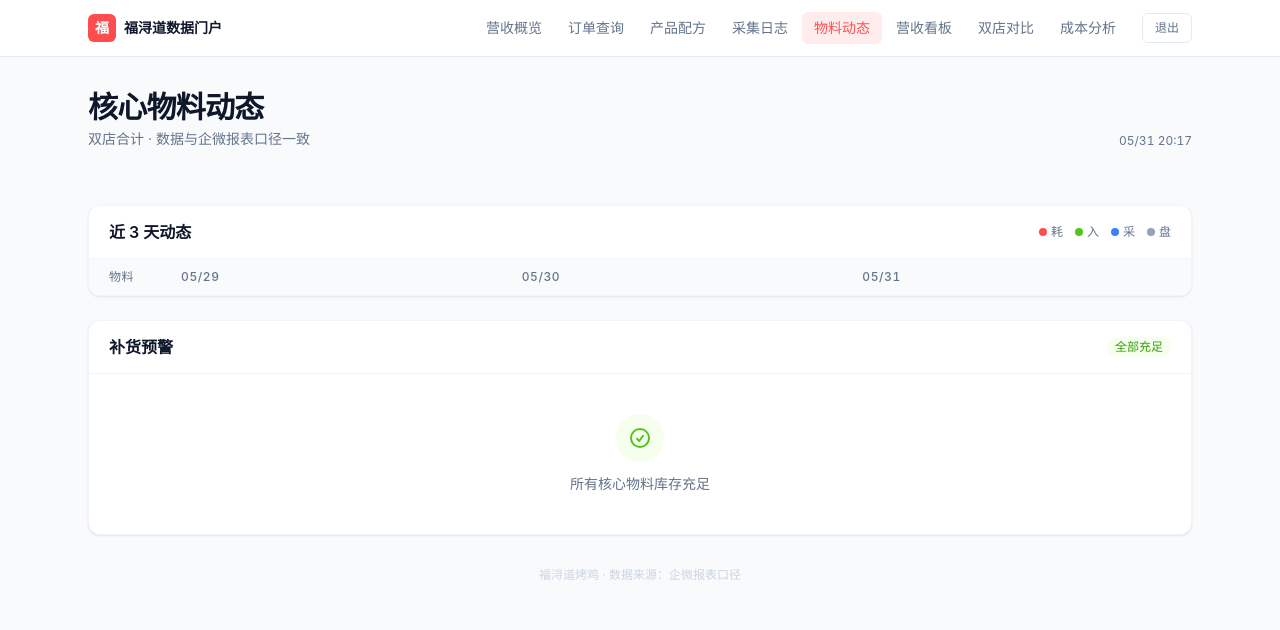
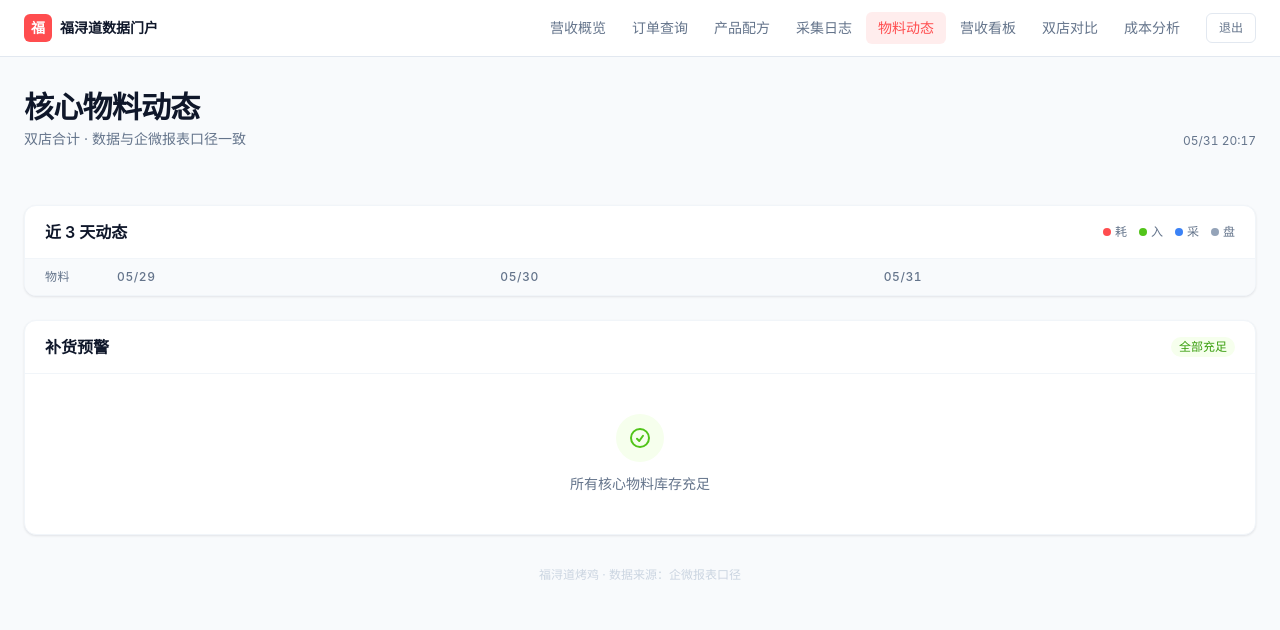
Before and after one commit to chenfengcn897/chicken-store-portal, a Flask app: page /dashboard in a window 1280 px wide. Shown: the top 630 px of the page. Run offline with Flask 3, Linux system fonts and the light colour scheme; the visitor is signed in with stand-in values (Sample User, id 1); data that the repository does not hold is empty; some libraries are stand-ins or nearby versions.

Commit message:
[developer] 统一容器宽度：所有页面 max-w-7xl 与 base.html 对齐

```diff
--- a/templates/cost_analysis.html
+++ b/templates/cost_analysis.html
@@ -38,7 +38,7 @@ tailwind.config = {
 
 <!-- 顶部导航 -->
 <nav class="bg-white border-b border-slate-200 sticky top-0 z-30">
-  <div class="max-w-6xl mx-auto px-4 sm:px-6 h-14 flex items-center justify-between">
+  <div class="max-w-7xl mx-auto px-4 sm:px-6 h-14 flex items-center justify-between">
     <a href="{{ url_for('revenue') }}" class="flex items-center gap-2 shrink-0">
       <div class="w-7 h-7 rounded-md bg-brand text-white flex items-center justify-center text-sm font-bold select-none">福</div>
       <span class="font-semibold text-ink-900 text-sm hidden sm:block">福浔道数据门户</span>
@@ -149,7 +149,7 @@ tailwind.config = {
   })();
 </script>
 
-<main class="max-w-6xl mx-auto px-4 sm:px-6 py-6 sm:py-8">
+<main class="max-w-7xl mx-auto px-4 sm:px-6 py-6 sm:py-8">
 
   <!-- 标题 -->
   <header class="flex items-end justify-between mb-6">
--- a/templates/dashboard.html
+++ b/templates/dashboard.html
@@ -34,7 +34,7 @@ tailwind.config = {
 
 <!-- 顶部导航 -->
 <nav class="bg-white border-b border-slate-200 sticky top-0 z-30">
-  <div class="max-w-6xl mx-auto px-4 sm:px-6 h-14 flex items-center justify-between">
+  <div class="max-w-7xl mx-auto px-4 sm:px-6 h-14 flex items-center justify-between">
     <a href="{{ url_for('revenue') }}" class="flex items-center gap-2 shrink-0">
       <div class="w-7 h-7 rounded-md bg-brand text-white flex items-center justify-center text-sm font-bold select-none">福</div>
       <span class="font-semibold text-ink-900 text-sm hidden sm:block">福浔道数据门户</span>
@@ -145,7 +145,7 @@ tailwind.config = {
   })();
 </script>
 
-<main class="max-w-6xl mx-auto px-4 sm:px-6 py-6 sm:py-8">
+<main class="max-w-7xl mx-auto px-4 sm:px-6 py-6 sm:py-8">
 
   <!-- 标题区 -->
   <header class="flex items-end justify-between mb-6">
--- a/templates/revenue_dashboard.html
+++ b/templates/revenue_dashboard.html
@@ -37,7 +37,7 @@ tailwind.config = {
 
 <!-- 顶部导航 -->
 <nav class="bg-white border-b border-slate-200 sticky top-0 z-30">
-  <div class="max-w-6xl mx-auto px-4 sm:px-6 h-14 flex items-center justify-between">
+  <div class="max-w-7xl mx-auto px-4 sm:px-6 h-14 flex items-center justify-between">
     <a href="{{ url_for('revenue') }}" class="flex items-center gap-2 shrink-0">
       <div class="w-7 h-7 rounded-md bg-brand text-white flex items-center justify-center text-sm font-bold select-none">福</div>
       <span class="font-semibold text-ink-900 text-sm hidden sm:block">福浔道数据门户</span>
@@ -148,7 +148,7 @@ tailwind.config = {
   })();
 </script>
 
-<main class="max-w-6xl mx-auto px-4 sm:px-6 py-6 sm:py-8">
+<main class="max-w-7xl mx-auto px-4 sm:px-6 py-6 sm:py-8">
 
   <!-- 标题 -->
   <header class="flex items-end justify-between mb-6">
--- a/templates/shops_compare.html
+++ b/templates/shops_compare.html
@@ -13,7 +13,7 @@ tailwind.config={theme:{extend:{colors:{brand:{DEFAULT:'#FF4D4F',soft:'#FFF1F0',
 </head>
 <body class="bg-slate-50 text-ink-900 font-sans">
 <nav class="bg-white border-b border-slate-200 sticky top-0 z-30">
-  <div class="max-w-6xl mx-auto px-4 sm:px-6 h-14 flex items-center justify-between">
+  <div class="max-w-7xl mx-auto px-4 sm:px-6 h-14 flex items-center justify-between">
     <a href="{{ url_for('revenue') }}" class="flex items-center gap-2 shrink-0">
       <div class="w-7 h-7 rounded-md bg-brand text-white flex items-center justify-center text-sm font-bold select-none">福</div>
       <span class="font-semibold text-ink-900 text-sm hidden sm:block">福浔道数据门户</span>
@@ -123,7 +123,7 @@ tailwind.config={theme:{extend:{colors:{brand:{DEFAULT:'#FF4D4F',soft:'#FFF1F0',
     t.addEventListener('click',function(){var h=m.classList.toggle('hidden');o.classList.toggle('hidden',!h);c.classList.toggle('hidden',h);});
   })();
 </script>
-<main class="max-w-6xl mx-auto px-4 sm:px-6 py-6 sm:py-8">
+<main class="max-w-7xl mx-auto px-4 sm:px-6 py-6 sm:py-8">
 <header class="flex items-end justify-between mb-6"><div><h1 class="text-2xl sm:text-3xl font-bold tracking-tight">双店对比</h1><p class="text-sm text-ink-500 mt-1">五四北店 vs 湖前店 · 营收 / 平台 / 库存全面对比</p></div><span class="text-xs text-ink-500 num-tabular">{{ now.strftime("%m/%d %H:%M") if now else "" }}</span></header>
 <section class="grid grid-cols-1 sm:grid-cols-2 lg:grid-cols-4 gap-4 mb-8">{% for sc in shop_cards %}
 <div class="bg-white rounded-xl shadow-card hover:shadow-cardHover transition border border-slate-100 overflow-hidden"><div class="h-1 bg-brand"></div><div class="p-4"><div class="flex items-center justify-between mb-2"><span class="text-sm font-medium text-ink-700">{{ sc.shop_name }}</span><span class="text-xs text-ink-500">{{ sc.label }}</span></div>
```
